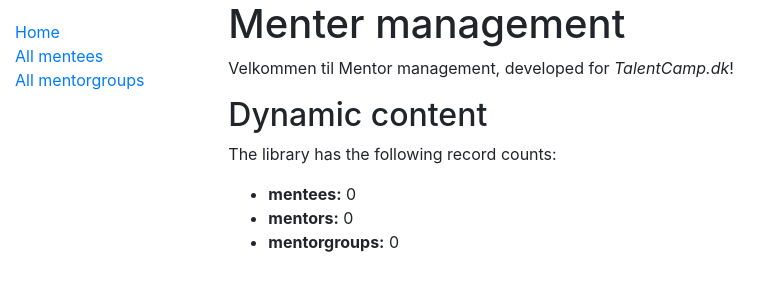
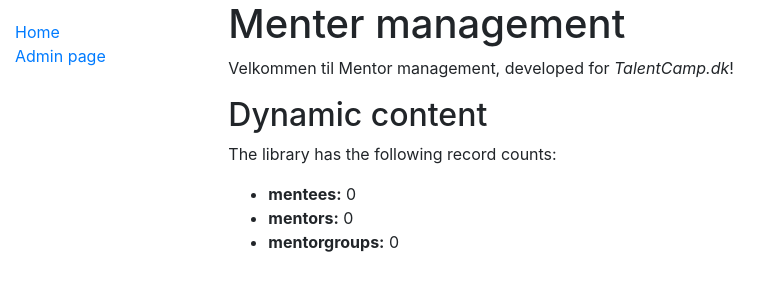
Before and after one commit to tc-intranet/website, a Django app: page /catalog/ in a window 1280 px wide. Shown: the top 300 px of the page, without its empty margins (0-781 px from the left). Run offline with Django 3.2, Linux system fonts and the light colour scheme; data that the repository does not hold is empty; some libraries are stand-ins or nearby versions.

Commit message:
changed layout

```diff
--- a/Mentorsite/catalog/templates/base_generic.html
+++ b/Mentorsite/catalog/templates/base_generic.html
@@ -16,8 +16,9 @@
       {% block sidebar %}
         <ul class="sidebar-nav">
           <li><a href="{% url 'index' %}">Home</a></li>
-          <li><a href="">All mentees</a></li>
-          <li><a href="">All mentorgroups</a></li>
+          <li><a href="/admin">Admin page</a></li>
+        <!--  <li><a href="">All mentees </a></li>
+          <li><a href="">All mentorgroups</a></li> -->
         </ul>
      {% endblock %}
       </div>
```
